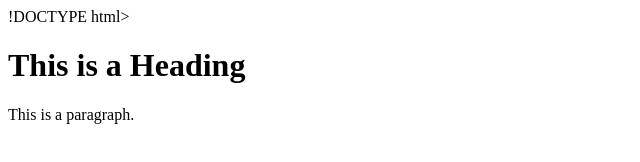
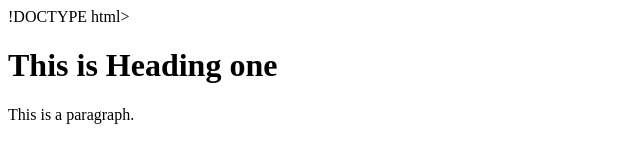
Before and after one commit to KatzDotan/RepoOne, a plain HTML site: page index.html in a window 1280 px wide. Shown: the whole page, without its empty margins (0-640 px from the left). Drawn offline with Linux system fonts and the light colour scheme.

Commit message:
Index.html - Header change

```diff
--- a/index.html
+++ b/index.html
@@ -5,7 +5,7 @@
 </head>
 <body>
 
-<h1>This is a Heading</h1>
+<h1>This is Heading one</h1>
 <p>This is a paragraph.</p>
 
 </body>
```
